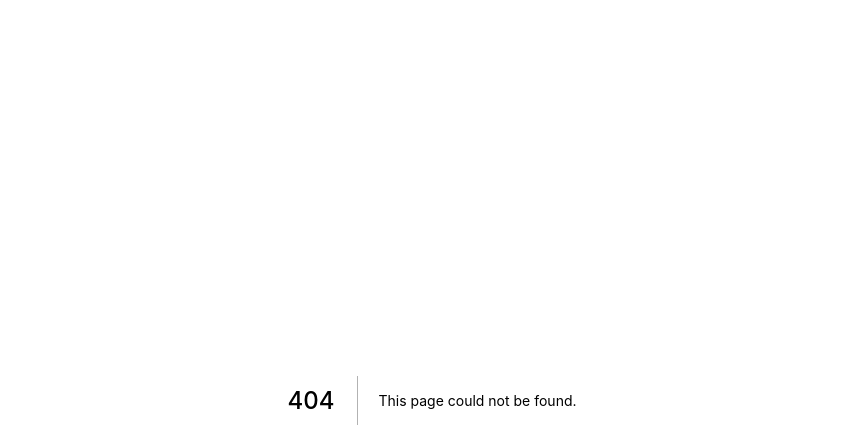
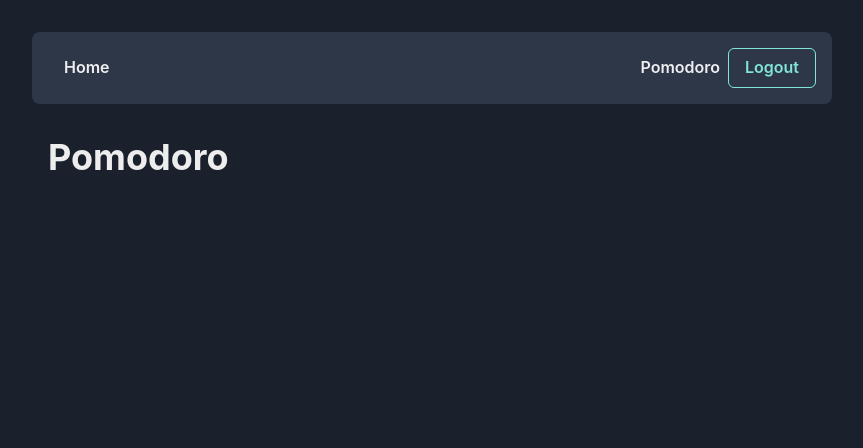
Before and after one commit to Funinja/my-website, a Next.js app: page /cat/dashboard/pomodoro in a window 1280 px wide. Before the commit this address had no page. Shown: the top 448 px of the page, without its empty margins (208-1071 px from the left). Built offline with nearby package versions, Linux system fonts and the light colour scheme.

Commit message:
finished routing user information with middleware and jwt authentication

```diff
--- a/components/UI/Navbar.js
+++ b/components/UI/Navbar.js
@@ -71,6 +71,17 @@ const Navbar = () => {
           </NextLink>
         </Box>
         <Flex flexDir="row">
+          <NextLink href="/cat/dashboard/pomodoro" passHref>
+            <Button
+              as="a"
+              variant="ghost"
+              p={[1, 2, 2]}
+              _hover={{ backgroundColor: navHoverBg[colorMode] }}
+              aria-label="Pomodoro"
+            >
+              Pomodoro
+            </Button>
+          </NextLink>
 
           <Button
             as="a"
--- a/components/management/loginForm.js
+++ b/components/management/loginForm.js
@@ -33,7 +33,7 @@ export default function Form() {
         }
 
 
-        alert(`Captcha working ${captchaCode}`);
+        // alert(`Captcha working ${captchaCode}`);
 
         if(!email || !email.includes('@') || !password){
             alert('Invalid details');
--- a/components/management/passwordForm.js
+++ b/components/management/passwordForm.js
@@ -16,7 +16,7 @@ export default function Form() {
     const handleSubmit = event => {
         event.preventDefault();
 
-        alert(`Password: ${password1} & Password: ${password}`);
+        // alert(`Password: ${password1} & Password: ${password}`);
     }
     return(
         <form onSubmit={handleSubmit} width="800px">
--- a/components/management/registerForm.js
+++ b/components/management/registerForm.js
@@ -43,7 +43,7 @@ export default function Register() {
 
         setToken(captchaCode);
 
-        alert(`Captcha working ${captchaCode}`);
+        // alert(`Captcha working ${captchaCode}`);
 
         if(!email || !email.includes('@') || !password){
             alert('Invalid details');
--- /dev/null
+++ b/pages/api/getInfo.js
@@ -0,0 +1,22 @@
+import { verify } from 'jsonwebtoken';
+
+const secret = process.env.TOKEN_SECRET;
+
+export default function handler(req, res) {
+
+    const { cookie } = req.body;
+    const jwt = cookie;
+
+    console.log("Getting Info", jwt);
+
+    // console.log("Getting Info");
+
+    try{
+        verify(jwt, secret);
+
+        return res.status(200).json({ name: 'Jane Smith' });
+    }catch(error){
+        return res.status(201).json({ name: 'John Doe', error: error });
+    }
+
+}
--- a/pages/api/verifyMiddleware.js
+++ /dev/null
@@ -1,4 +0,0 @@
-
-export default function handler(req, res) {
-    res.status(200).json({ name: 'John Doe' })
-}
--- /dev/null
+++ b/pages/cat/dashboard/pomodoro.js
@@ -0,0 +1,12 @@
+import Container from '../../../components/UI/Container';
+import React, { useState } from 'react';
+import { Heading } from '@chakra-ui/react';
+
+export default function FrontPage(){
+
+    return (
+        <Container>
+            <Heading> Pomodoro </Heading>
+        </Container>
+    )
+}
```
Also changed, not shown: pages/_middleware.js (+8 -0 lines), pages/cat/dashboard/defaultPage.js (+31 -1 lines), pages/cat/pomodoro.js (deleted).
